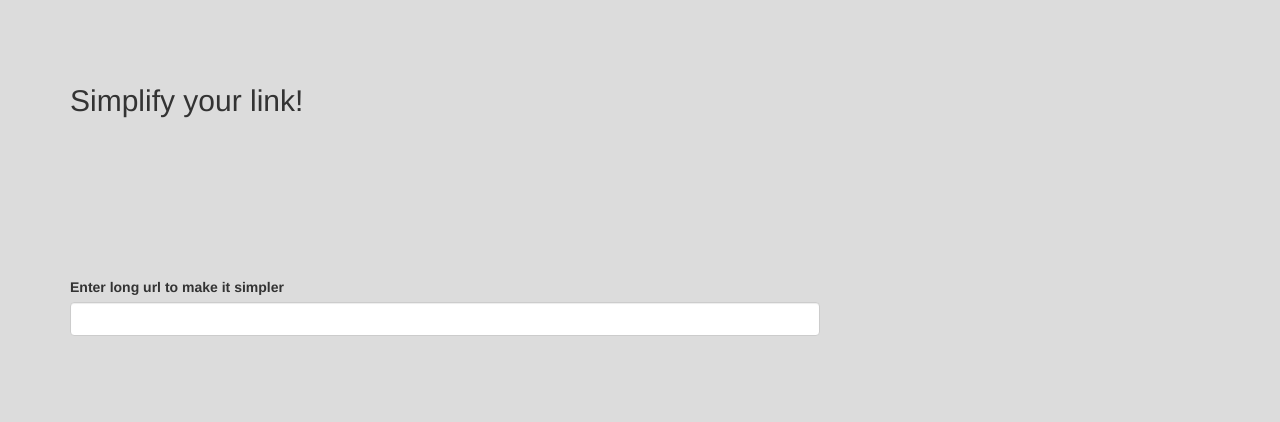
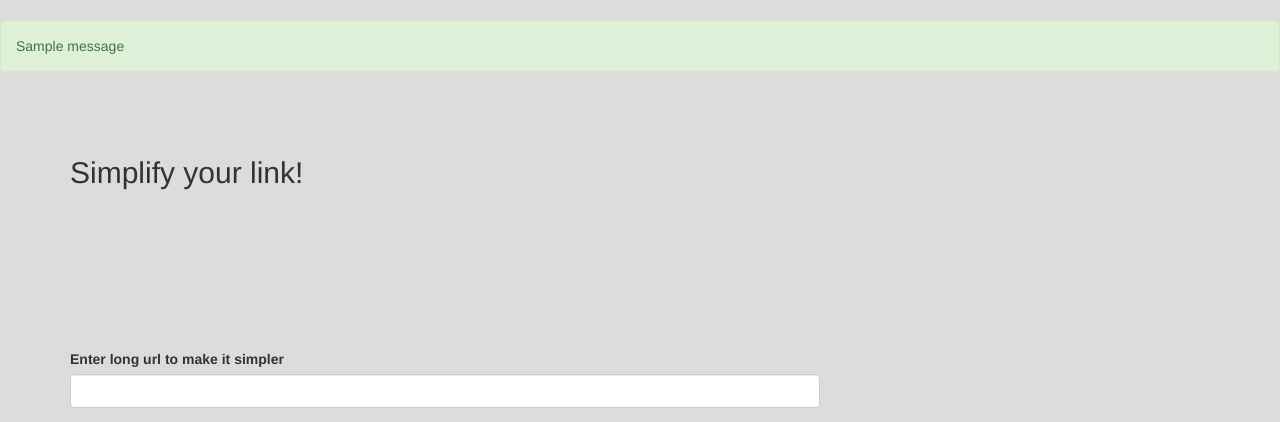
Before and after one commit to szewczykmira/url-shortener, a Django app: page / in a window 1280 px wide. Shown: the part 52-474 px from the top of the page. Run offline with Django 3.2, Linux system fonts and the light colour scheme; tables that the repository leaves empty hold one stand-in row (values such as "Sample post"); one stand-in notice (Sample message) is shown; some libraries are stand-ins or nearby versions.

Commit message:
Displaying messages added

```diff
--- a/shortener/templates/base.html
+++ b/shortener/templates/base.html
@@ -17,6 +17,18 @@
         <a class="navbar-brand" href="{% url 'home' %}">Short it!</a>
     </nav>
     <!-- END TOP BAR -->
+
+    <!-- MESSAGES -->
+    {% if messages %}
+        {% for message in messages %}
+            <div class="alert alert-{% if message.tags == "error" %}danger{% else %}{{ message.tags }}{% endif %}" role="alert">
+                {{ message }}
+            </div>
+        {% endfor %}
+    {% endif %}
+    <!-- END MESSAGES -->
+
+    <!-- CONTENT -->
     <div class="container">
         {% block content %}
         {% endblock %}
```
